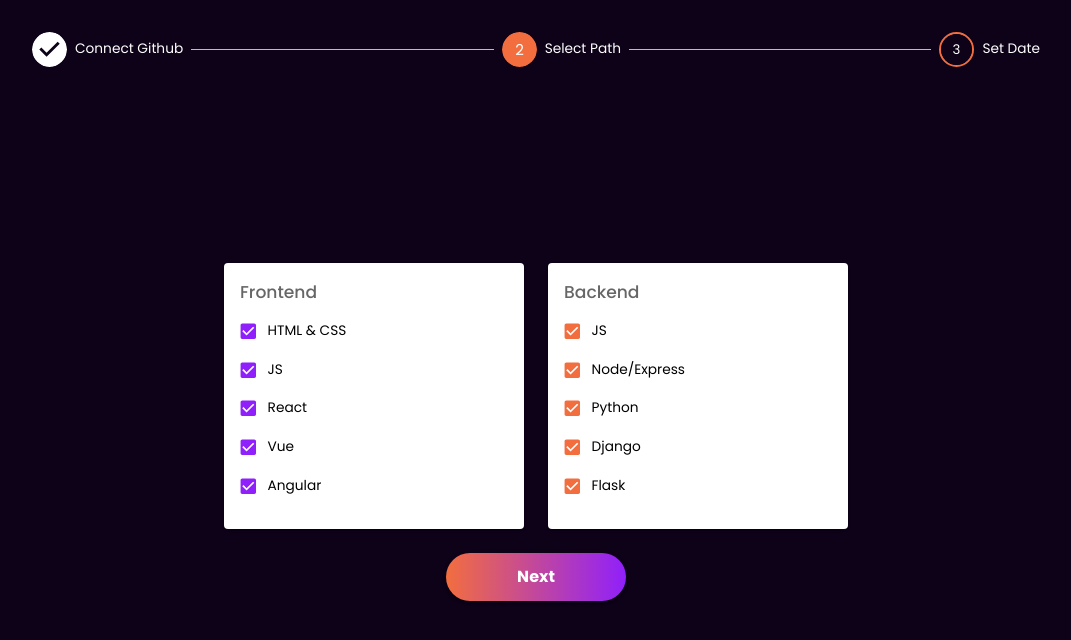
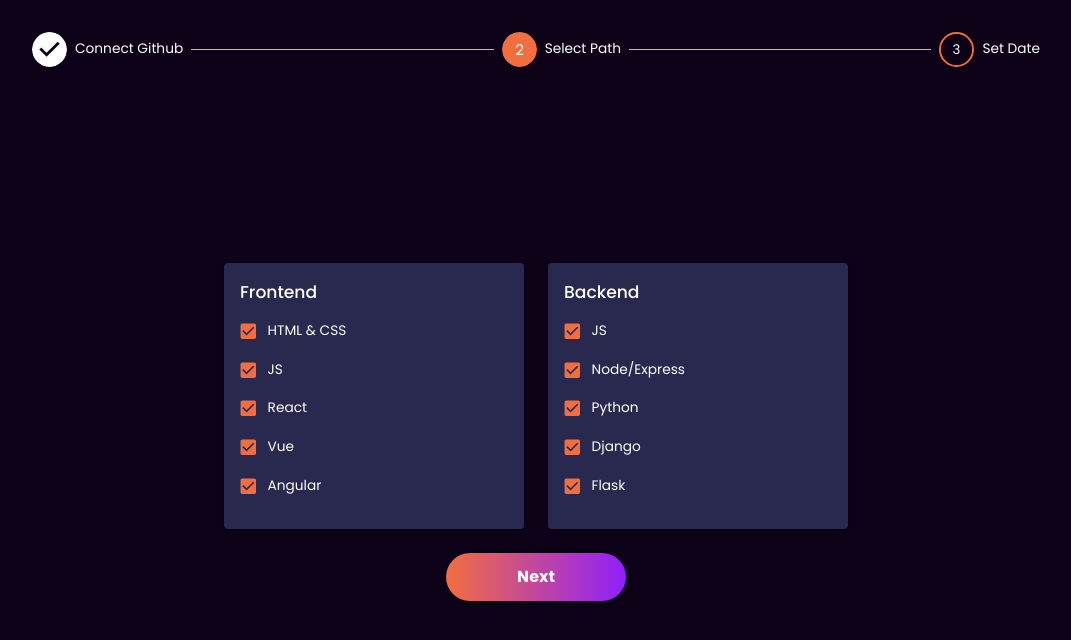
Before and after one commit to arndom/100Days-Companion, a React (Create React App) app: page /join in a window 1280 px wide. Both pictures are taken after a click on the button "Connect Github". Shown: the top 640 px of the page, without its empty margins (104-1175 px from the left). Built offline with nearby package versions, Linux system fonts and the light colour scheme.

Commit message:
minor edits

```diff
--- a/src/pages/Join/Join.tsx
+++ b/src/pages/Join/Join.tsx
@@ -45,25 +45,20 @@
 
 const LangCard = ({ title, options }: ILangCard) => {
   return (
-    <Card sx={{ width: 300 }}>
+    <Card sx={{ width: 300, background: '#292950' }}>
       <CardContent>
-        <Typography variant="h6" color="text.secondary" gutterBottom>
+        <Typography variant="h6" sx={{ color: '#fff' }} gutterBottom>
           {title}
         </Typography>
         <FormGroup>
           {options.map((lang, i) => (
             <FormControlLabel
               key={i}
-              control={
-                <Checkbox
-                  color={title === 'Frontend' ? 'primary' : title === 'Email Notifications' ? 'success' : 'secondary'}
-                  defaultChecked
-                />
-              }
+              control={<Checkbox color="secondary" defaultChecked />}
               label={lang}
               sx={{
                 span: {
-                  color: 'black',
+                  color: 'white ',
                 },
               }}
             />
```
